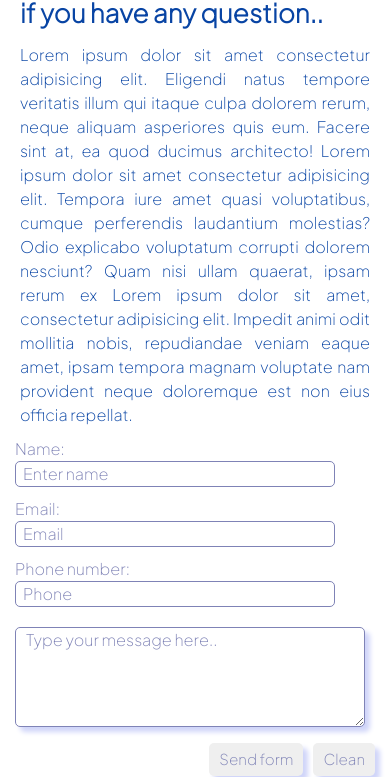
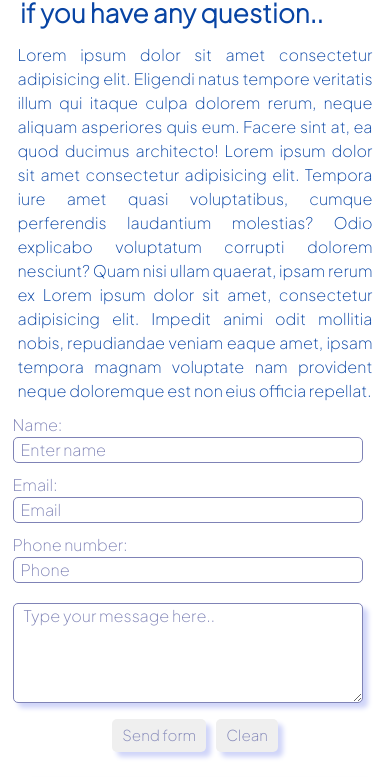
Before and after one commit to rociocabrera/Dawer-English-Center, a plain HTML site: page pages/contact.html in a window 390 px wide. Shown: the part 68-845 px from the top of the page. Drawn offline with nearby package versions, Linux system fonts and the light colour scheme; grey boxes are pictures that could not be loaded.

Commit message:
improve mobile version on contact page

```diff
--- a/styles/styles.css
+++ b/styles/styles.css
@@ -491,7 +491,7 @@ input[type="email"],
 input[type="number"] {
   padding-left: 5px;
   margin-bottom: 10px;
-  width: 320px;
+  width: 350px;
 }
 form input {
   width: 230px;
@@ -535,7 +535,7 @@ textarea::placeholder {
 .contact__form-button {
   display: flex;
   flex-direction: row;
-  justify-content: end;
+  justify-content: center;
 }
 .form button {
   margin: 10px 5px;
@@ -927,6 +927,9 @@ textarea::placeholder {
   .contact-map iframe {
     width: 900px;
   }
+  .contact__form-button {
+    justify-content: end;
+  }
   /* FOOTER CONTACT */
   .contact__footer {
     font-size: 12px;
```
